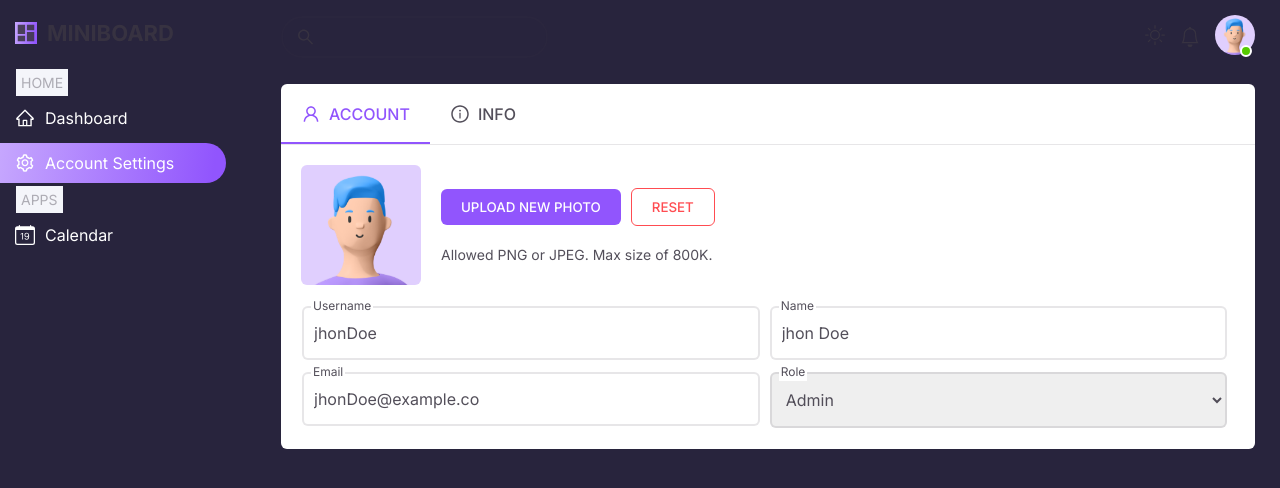
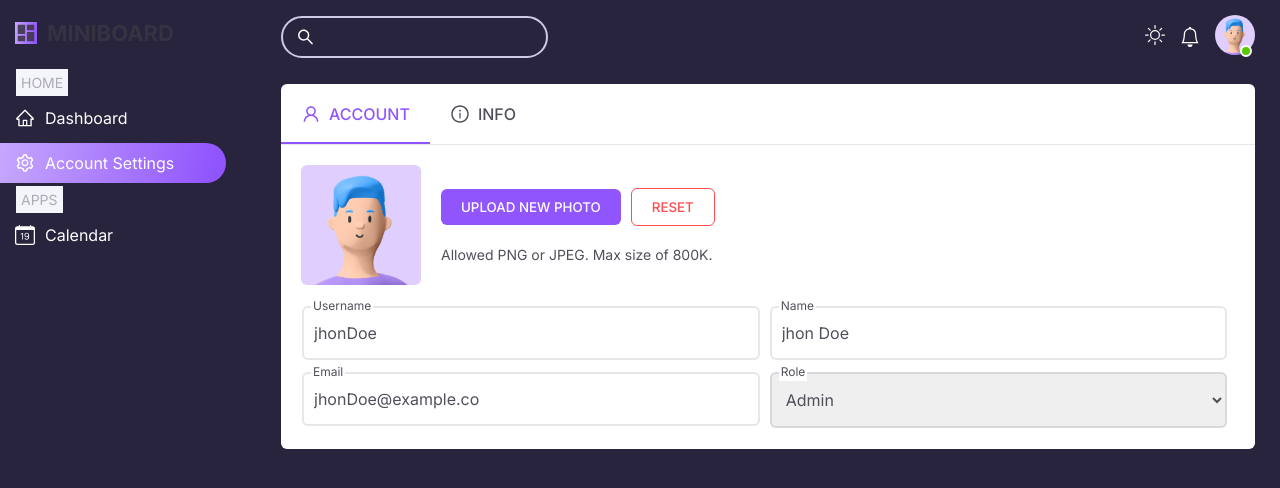
Before and after one commit to YounesOuterbah/miniboard, a React (Vite) app: page /settings in a window 1280 px wide. Both pictures are taken after a click on the element 1162 px from the left and 37 px from the top of the page. Shown: the top 488 px of the page. Built offline with nearby package versions, Linux system fonts and the light colour scheme.

Commit message:
added dark mode to the control

```diff
--- a/src/components/control/Control.jsx
+++ b/src/components/control/Control.jsx
@@ -3,7 +3,7 @@ import { AiOutlineSearch } from "react-icons/ai";
 import { BiMenu } from "react-icons/bi";
 import { BsMoonStars, BsBell, BsSun } from "react-icons/bs";
 import profileImage from "/image/profile.png";
-import { useContext} from "react";
+import { useContext } from "react";
 import { ThemeContext } from "../../context/ThemeContext";
 
 export const Control = ({ setMenuToggle }) => {
@@ -12,17 +12,24 @@ export const Control = ({ setMenuToggle }) => {
   return (
     <div className="control">
       <div className="menu-search">
-        <BiMenu className="menu" onClick={() => setMenuToggle(true)} />
-        <div className="search">
-          <AiOutlineSearch className="icon" />
+        <BiMenu
+          className={theme === "light" ? "menu" : "menu dark"}
+          onClick={() => setMenuToggle(true)}
+        />
+        <div className={theme === "light" ? "search" : "search dark"}>
+          <AiOutlineSearch className={theme === "light" ? "icon" : "icon dark"} />
           <input type="search" name="" id="" />
         </div>
       </div>
       <div className="profile">
         <div className="mode" onClick={() => setTheme(theme === "light" ? "dark" : "light")}>
-          {theme === "light" ? <BsMoonStars className="icon" /> : <BsSun className="icon" />}
+          {theme === "light" ? (
+            <BsMoonStars className="icon" />
+          ) : (
+            <BsSun className={theme === "light" ? "icon" : "icon dark"} />
+          )}
         </div>
-        <BsBell className="icon" />
+        <BsBell className={theme === "light" ? "icon" : "icon dark"} />
         <div className="img">
           <img src={profileImage} alt="" />
         </div>
--- a/src/components/control/control.scss
+++ b/src/components/control/control.scss
@@ -85,3 +85,23 @@
         display: none;
     }
 }
+
+// dark mode configuration
+
+.control {
+    .menu-search .search.dark {
+        border-color: rgba(231, 227, 252, 0.87);
+
+        .icon.dark {
+            color: white;
+        }
+    }
+
+    .menu.dark {
+        color: white;
+    }
+
+    .profile .icon.dark {
+        color: white;
+    }
+}
```
Also changed, not shown: src/data/welcome-bg.svg (deleted).
